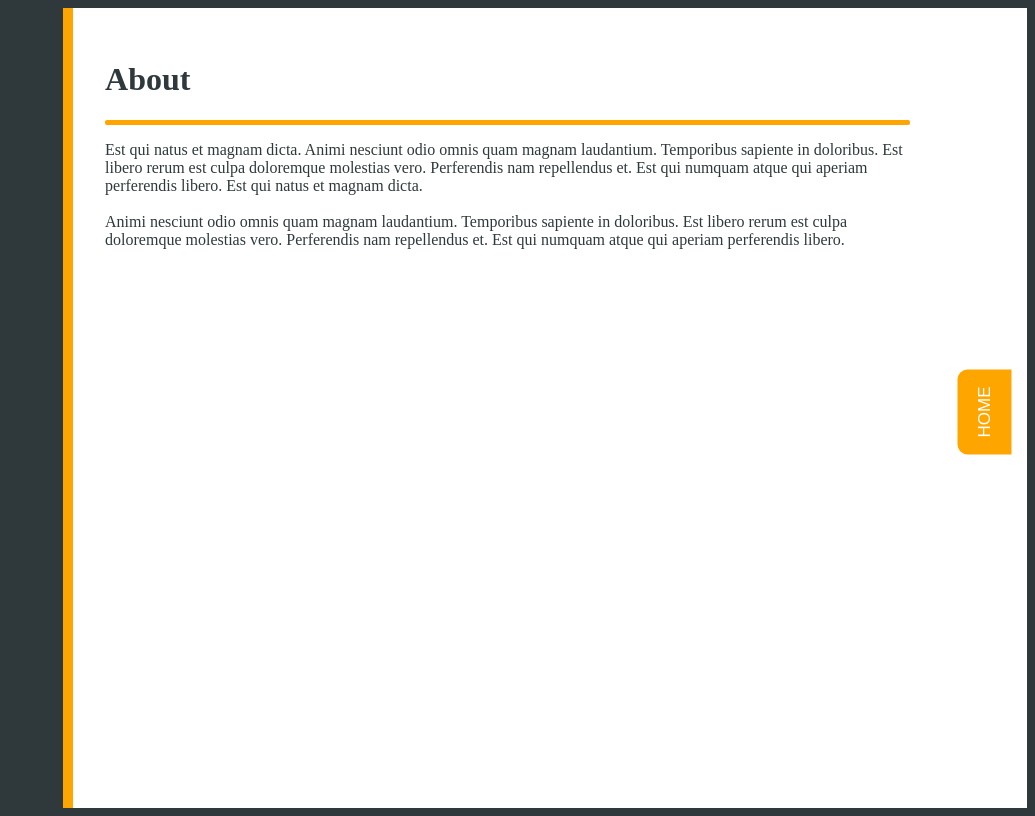
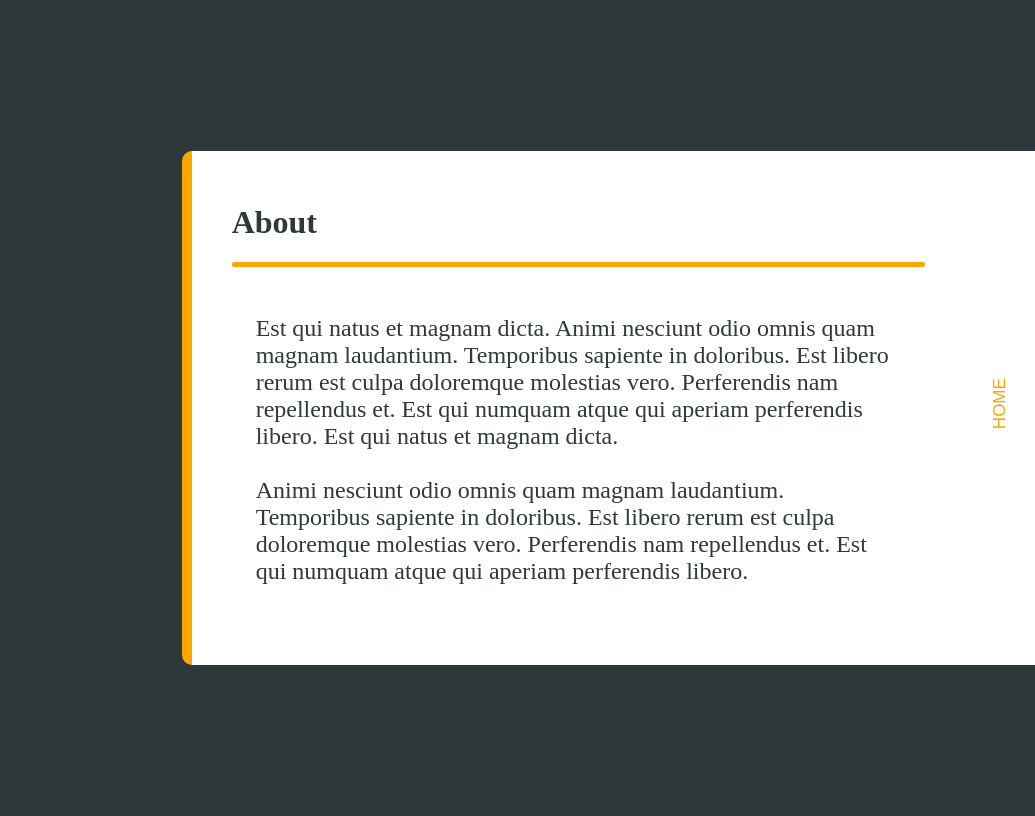
Before and after one commit to mhdavis/portfolio-react, a React (Create React App) app in the folder client/: page /about in a window 1280 px wide. Shown: the whole page, without its empty margins (245-1280 px from the left). Built offline with nearby package versions, Linux system fonts and the light colour scheme; the HTML template or start-up script is replaced by a standard one.

Commit message:
Refactored About & Portfolio sc w/ React-flex-grid
- About.css/Portfolio.css: updated to remove homebuilt grid
  in exchange for React-Flex-Grid

```diff
--- a/client/src/components/pages/About/About.css
+++ b/client/src/components/pages/About/About.css
@@ -1,25 +1,13 @@
-.about-container {
-  display: flex;
-}
-
-.about-img {
-  width: 50vw;
-}
-
-@media (max-width: 700px) {
-  .about-img {
-    width: 0vw;
-  }
+.about-container, .about-content-row {
+  height: 100%;
 }
 
 /* ABOUT PANEL + CONTENTS
 -------------------------------------------------------*/
 .about-panel {
-  display: flex;
   background-color: white;
-  height: 100vh;
-  justify-content: space-between;
   border-left: 10px solid orange;
+  border-radius: 10px 0 0 10px;
 }
 
 .about-information {
@@ -41,29 +29,33 @@
 
 .about-information > p {
   color: #2f393b;
+  margin: 2em 1em;
+  font-size: 1.5em;
 }
+
 
 /* HOME BUTTON
 -------------------------------------------------------*/
-.about-button-div {
-  background-color: white;
-  align-self: center;
+.about-route-col {
+  display: flex;
+  flex-direction: column;
+  justify-content: center;
+}
+
+.about-route-container {
+  background-color: Transparent;
+  transform: rotate(-90deg);
 }
 
 .about-home-button {
+  border: 0;
+  background-color: Transparent;
   font-size: 17px;
-  margin-top: 0.5em;
-  color: white;
-  background-color: orange;
-  border: 0;
-  padding: 1em;
-  transform: rotate(-90deg);
-  border-radius: 10px 10px 0px 0px;
+  color: orange;
   transition: 0.5s;
 }
 
 .about-home-button:hover {
-  color: orange;
-  background-color: white;
-  border: 2px solid orange;
+  font-size: 20px;
+  color: darkorange;
 }
--- a/client/src/components/pages/About/About.js
+++ b/client/src/components/pages/About/About.js
@@ -1,15 +1,24 @@
 import React, { Component } from 'react';
 import { Link } from "react-router-dom";
 import "./About.css";
+import { Row, Col } from 'react-flexbox-grid';
 
 class About extends Component {
   render() {
     return (
       <div className="about-container">
-        <div className="about-img"></div>
+        {/* Main Page Row */}
+        <Row middle="xs" className="about-content-row">
+          {/* Main Image Column*/}
+          <Col xs={0} sm={3} md={4} lg={4}>
+          </Col>
 
-        <div className="about-panel">
-
+          {/* Main Page Column */}
+          <Col xs={12} sm={9} md={8} lg={8}>
+            {/* Panel Row */}
+            <Row className="about-panel">
+              {/* Panel Column */}
+              <Col xs={11}>
                 <div className="about-information">
                   <h1>About</h1>
                   <hr/>
@@ -20,15 +29,23 @@ class About extends Component {
                     <br/>
                     Animi nesciunt odio omnis quam magnam laudantium. Temporibus sapiente in doloribus. Est libero rerum est culpa doloremque molestias vero. Perferendis nam repellendus et. Est qui numquam atque qui aperiam perferendis libero.
                   </p>
-          </div> {/*end about information*/}
+                </div>
+              </Col>
+              {/* Panel Column */}
 
-          <div className="about-button-div">
+              {/* Button Column*/}
+              <Col xs={1} className="about-route-col">
+                    <div className="about-route-container">
                       <Link to="/">
                         <button className="about-home-button">HOME</button>
                       </Link>
                     </div>
+              </Col>
+              {/* Button Column*/}
+            </Row>
+          </Col>
 
-        </div> {/* end about panel */}
+        </Row>
       </div>
     );
   }
--- a/client/src/components/pages/Portfolio/Portfolio.css
+++ b/client/src/components/pages/Portfolio/Portfolio.css
@@ -1,25 +1,13 @@
-.portfolio-container {
-  display: flex;
-}
-
-.portfolio-img {
-  width: 50vw;
-}
-
-@media (max-width: 700px) {
-  .portfolio-img {
-    width: 0vw;
-  }
+.portfolio-container, .portfolio-content-row {
+  height: 100%;
 }
 
 /* PORTFOLIO PANEL + CONTENTS
 -------------------------------------------------------*/
 .portfolio-panel {
-  display: flex;
   background-color: white;
-  min-height: 100vh;
-  justify-content: space-between;
   border-right: 10px solid orange;
+  border-radius: 0 10px 10px 0;
 }
 
 .portfolio-information {
@@ -45,7 +33,7 @@
 
 .portfolio-items-box {
   display: grid;
-  grid-template-columns: repeat(3, 1fr);
+  grid-template-columns: repeat(2, 1fr);
   border: 1px solid Transparent;
   grid-gap: 1.5rem;
   height: 500px;
@@ -55,25 +43,26 @@
 
 /* HOME BUTTON
 -------------------------------------------------------*/
-.portfolio-button-div {
-  background-color: white;
-  align-self: center;
+.portfolio-route-col {
+  display: flex;
+  flex-direction: column;
+  justify-content: center;
+}
+
+.portfolio-route-container {
+  background-color: Transparent;
+  transform: rotate(90deg);
 }
 
 .portfolio-home-button {
+  border: 0;
+  background-color: Transparent;
   font-size: 17px;
-  margin-top: 0.5em;
-  color: white;
-  background-color: orange;
-  border: 0;
-  padding: 1em;
-  transform: rotate(90deg);
-  border-radius: 10px 10px 0px 0px;
+  color: orange;
   transition: 0.5s;
 }
 
 .portfolio-home-button:hover {
-  color: orange;
-  background-color: white;
-  border: 2px solid orange;
+  font-size: 20px;
+  color: darkorange;
 }
--- a/client/src/components/pages/Portfolio/Portfolio.js
+++ b/client/src/components/pages/Portfolio/Portfolio.js
@@ -1,20 +1,32 @@
 import React, { Component } from 'react';
 import { Link } from "react-router-dom";
 import "./Portfolio.css";
+import { Row, Col } from 'react-flexbox-grid';
 import PortfolioItem from "./../../PortfolioItem/PortfolioItem";
 
 class Portfolio extends Component {
   render() {
     return (
       <div className="portfolio-container">
-        <div className="portfolio-panel">
+        {/* Main Page Row */}
+        <Row middle="xs" className="portfolio-content-row">
 
-          <div className="portfolio-button-div">
+          {/* Main Page Column */}
+          <Col xs={12} sm={9} md={8} lg={8}>
+            {/* Panel Row */}
+            <Row className="portfolio-panel">
+              {/* Button Column*/}
+              <Col xs={1} className="portfolio-route-col">
+                    <div className="portfolio-route-container">
                       <Link to="/">
                         <button className="portfolio-home-button">HOME</button>
                       </Link>
                     </div>
+              </Col>
+              {/* Button Column*/}
 
+              {/* Panel Column */}
+              <Col xs={11}>
                 <div className="portfolio-information">
                   <h1>Portfolio</h1>
                   <hr/>
@@ -22,30 +34,31 @@ class Portfolio extends Component {
                   <div className="portfolio-items-box">
                     <PortfolioItem />
                     <PortfolioItem />
-              <PortfolioItem />
 
-              <PortfolioItem />
                     <PortfolioItem />
                     <PortfolioItem />
 
                     <PortfolioItem />
                     <PortfolioItem />
-              <PortfolioItem />
 
-              <PortfolioItem />
                     <PortfolioItem />
                     <PortfolioItem />
 
                     <PortfolioItem />
                     <PortfolioItem />
-              <PortfolioItem />
                   </div>
+                </div>
+              </Col>
+              {/* Panel Column */}
 
-          </div> {/*end about information*/}
+            </Row>
+          </Col>
 
-        </div> {/* end about panel */}
+          {/* Main Image Column*/}
+          <Col xs={0} sm={3} md={4} lg={4}>
+          </Col>
 
-        <div className="portfolio-img"></div>
+        </Row>
       </div>
     );
   }
```
Also changed, not shown: client/src/components/pages/About/blarg.js (added, +52 -0 lines). Lines whose indentation alone changed are shown as unchanged.
